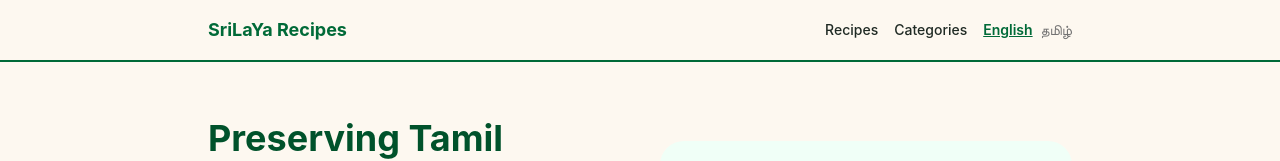
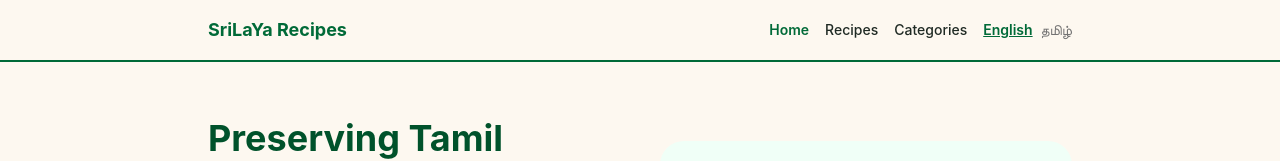
Before and after one commit to srilayaenter/Blogger, a Next.js app: page /en in a window 1280 px wide. Shown: the top 161 px of the page. Built offline with nearby package versions, Linux system fonts and the light colour scheme.

Commit message:
Add Home navigation link

```diff
--- a/src/components/layout/Header.tsx
+++ b/src/components/layout/Header.tsx
@@ -1,12 +1,16 @@
+"use client";
+
 import Link from "next/link";
+import { usePathname } from "next/navigation";
 import { LanguageSwitcher } from "./LanguageSwitcher";
 
 type Locale = "en" | "ta";
 
 const LABELS = {
-  en: { siteName: "SriLaYa Recipes", recipes: "Recipes", categories: "Categories" },
+  en: { siteName: "SriLaYa Recipes", home: "Home", recipes: "Recipes", categories: "Categories" },
   ta: {
     siteName: "ஸ்ரீலயா சமையல் குறிப்புகள்",
+    home: "முகப்பு",
     recipes: "சமையல் குறிப்புகள்",
     categories: "வகைகள்",
   },
@@ -14,14 +18,24 @@ const LABELS = {
 
 export function Header({ locale }: { locale: Locale }) {
   const t = LABELS[locale];
+  const pathname = usePathname();
+  const homeHref = `/${locale}`;
+  const isHome = pathname === homeHref || pathname === `${homeHref}/`;
 
   return (
     <header className="border-b-2 border-brand">
-      <div className="mx-auto flex max-w-4xl items-center justify-between gap-4 p-4">
-        <Link href={`/${locale}`} className="text-lg font-bold text-brand">
+      <div className="mx-auto flex max-w-4xl flex-wrap items-center justify-between gap-4 p-4">
+        <Link href={homeHref} className="text-lg font-bold text-brand">
           {t.siteName}
         </Link>
-        <nav className="flex items-center gap-4 text-sm">
+        <nav className="flex flex-wrap items-center gap-x-4 gap-y-2 text-sm">
+          <Link
+            href={homeHref}
+            aria-current={isHome ? "page" : undefined}
+            className={isHome ? "font-semibold text-brand" : "font-medium hover:text-brand"}
+          >
+            {t.home}
+          </Link>
           <Link href={`/${locale}/recipes`} className="font-medium hover:text-brand">
             {t.recipes}
           </Link>
```
